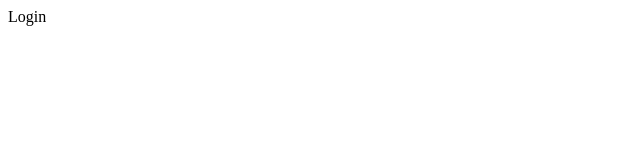
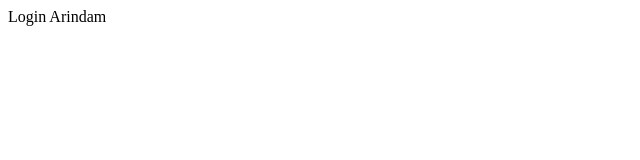
Before and after one commit to darkelf999/simple-project, a plain HTML site: page index.html in a window 1280 px wide. Shown: the full height of the page, 0-640 px from the left. Drawn offline with Linux system fonts and the light colour scheme.

Commit message:
Changed name to Arindam in index.html

```diff
--- a/index.html
+++ b/index.html
@@ -1,4 +1,4 @@
 <html>
     <title>Hello World</title>
-    Login
+    Login Arindam
 </html>
```
